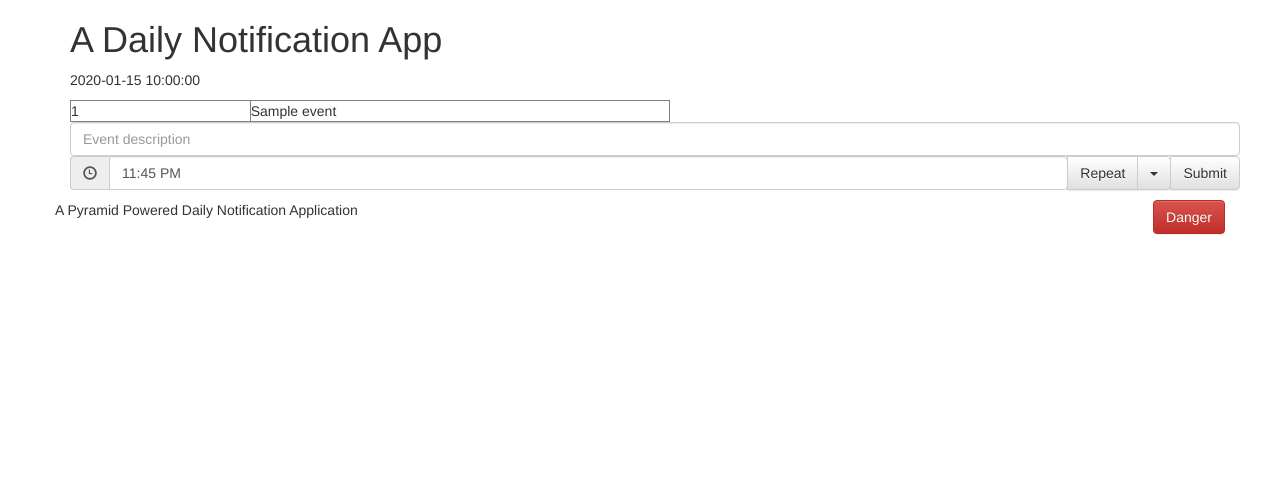
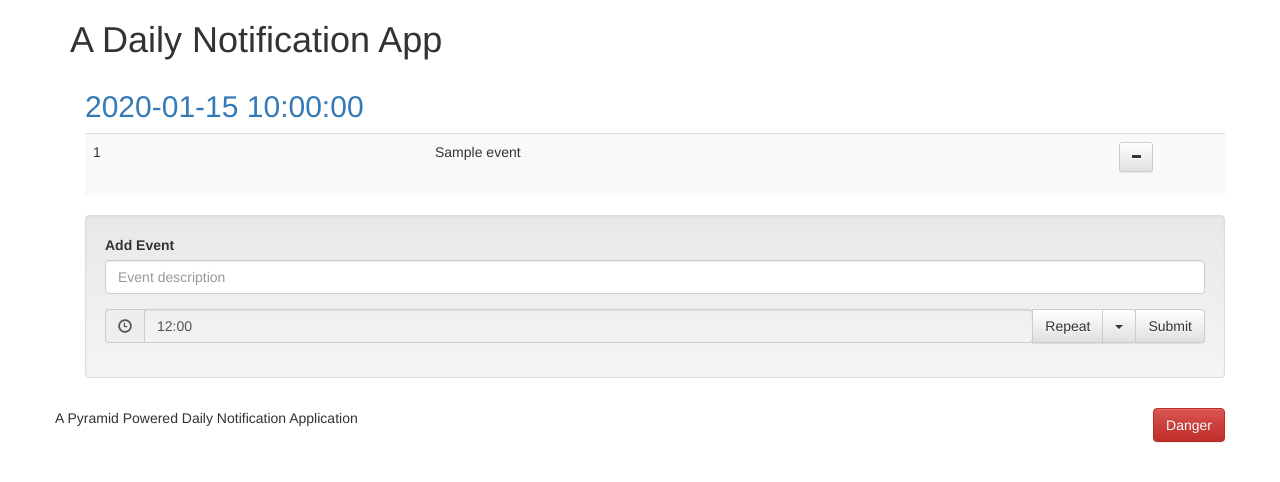
Before and after one commit to charlieRode/calendar_app, a Python web app: template templates/date.jinja2 in a window 1280 px wide. Shown: the part 50-532 px from the top of the page. Run offline with Jinja, Linux system fonts and the light colour scheme; the template is opened without the code that fills it: most values are stand-ins (such as "Sample title", 1, 10 or a date in 2020); some libraries are stand-ins or nearby versions.

Commit message:
Add functionality to delete events from a given day

```diff
--- a/templates/date.jinja2
+++ b/templates/date.jinja2
@@ -1,23 +1,40 @@
 {% extends "base.jinja2" %}
 {% block body %}
-<p>{{ readable_date }}</p>
-<table class="tables" border="1px" width="600px">
+<div class="container">
+    <h2 style="color: #337ab7;">{{ readable_date }}</h2>
+    <table class="table table-striped">
         {% for event in events %}
         <tr>
             <td width="30%">{{ event[0] }}</td>
-        <td width="70%">{{ event[1] }}</td>
+            <td width="60%">{{ event[1] }}</td>
+            <td width="10%">
+                <form action="{{request.route_url('delete')}}" method="POST">
+                    <div class="form-group">
+                        <input type="hidden" name="date" value="{{ date }}"/>
+                        <button type="submit" value="{{ event[1] }}" name="description" class="btn btn-default btn-sm">
+                            <span class="glyphicon glyphicon-minus" aria-hidden="true"></span>
+                        </button>
+                    </div>
+                </form>
+            </td>
         </tr>
         {% endfor %}
     </table>
+</div>
 <aside>
     <div class="container">
-        <div class="row">
+        <div class="well">
             <form action="{{request.route_url('add')}}" method="POST">
                 <input type="hidden" name="date" value="{{ date }}"/>
-                <input type="text" class="form-control" aria-label="..." placeholder="Event description" name="description"/>
+                <div class="form-group">
+                    <label for="description">Add Event</label>
+                    <input id="description" type="text" class="form-control" aria-label="..." placeholder="Event description" name="description"/>
+                </div>
+                <div class="form-group">
                     <div class="input-group">
                         <!-- Button and dropdown menu -->
-                    <div class="bfh-timepicker" data-mode="12h" data-name="time"></div>
+
+                        <div class="bfh-timepicker" data-mode="12h" data-time="12:00" data-name="time"></div>
                         <div class="input-group-btn">
                         <button type="button" class="btn btn-default">Repeat</button>
                         <button type="button" class="btn btn-default dropdown-toggle" data-toggle="dropdown" aria-expanded="false">
@@ -33,6 +50,7 @@
                         <button type="submit" class="btn btn-default">Submit</button>
                       </div>
                     </div>
+                </div>
             </form>
         </div>
     </div>
```
Also changed, not shown: app.py (+26 -1 lines). Lines whose indentation alone changed are shown as unchanged.
